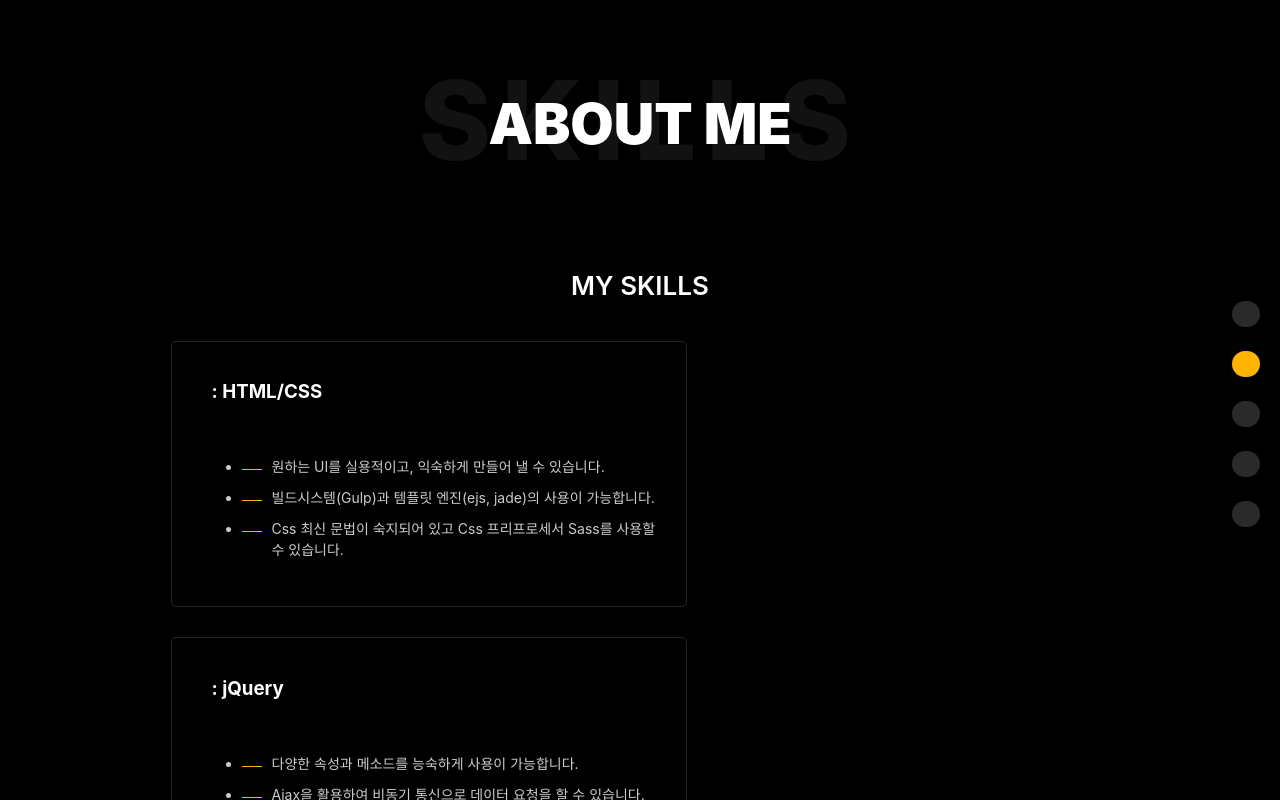
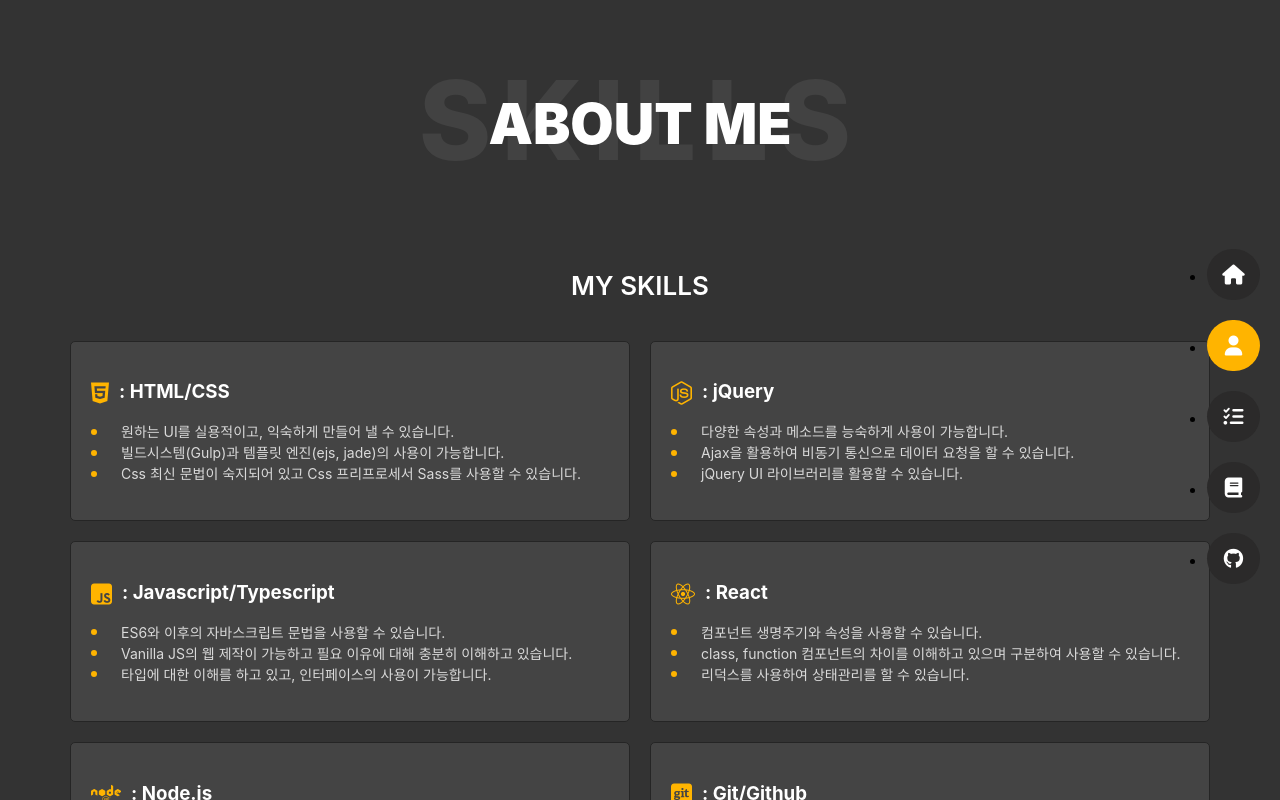
Before and after one commit to Nick-ugi/Portfolio, a React (Create React App) app: page /about in a window 1280 px wide. Shown: the top 800 px of the page. Built offline with nearby package versions, Linux system fonts and the light colour scheme.

Commit message:
메인페이지, 스킬들

```diff
--- a/src/components/organisms/Header.js
+++ b/src/components/organisms/Header.js
@@ -33,14 +33,15 @@
 					</Link>
 				</li>
 				<li className={props.page === "blog" ? "active" : ""}>
-					<Link to="/blog">
+					{/* eslint-disable-next-line react/jsx-no-target-blank */}
+					<a href="https://www.notion.so/9f5fe7c8d4d14e0585aa10185543efbd" target="_blank">
 						<span>Blog</span>
 						<i className="fas fa-book"></i>
-					</Link>
+					</a>
 				</li>
 				<li>
 					{/* eslint-disable-next-line react/jsx-no-target-blank */}
-					<a href="https://github.com/hjban-dev" target="_blank">
+					<a href="https://github.com/Nick-ugi" target="_blank">
 						<span>Github</span>
 						<i className="fab fa-github"></i>
 					</a>
@@ -116,6 +117,7 @@
 					font-size: 20px;
 					text-align: center;
 					line-height: 25px;
+					color: #fff; /* 아이콘의 기본 색상을 흰색으로 설정 */
 				}
 			}
 		}
--- a/src/components/organisms/HomeTxtWrap.js
+++ b/src/components/organisms/HomeTxtWrap.js
@@ -62,16 +62,16 @@
 	11% { width: 100%; }
 	22% { width: 100%; }
 	32% { top: 0; width: 0; }
-	33% { top: -4.5rem; }
+	33% { top: 0; }
 	34% { width: 0; }
 	44% { width: 100%; }
 	55% { width: 100%; }
-	65% { top: -4.5rem; width: 0; }
-	66% { top: -9rem; }
+	65% { top: 0; width: 0; }
+	66% { top: 0; }
 	67% { width: 0; }
 	77% { width: 100%; }
 	89% { width: 100%; }
-	99% { top: -9rem; width: 0; }
+	99% { top: 0; width: 0; }
 	100% { top: 0; width: 0; }
 `;
 
@@ -81,16 +81,16 @@
 	11% { width: 100%; }
 	22% { width: 100%; }
 	32% { top: 0; width: 0; }
-	33% { top: -3.5rem; }
+	33% { top: 0; }
 	34% { width: 0; }
 	44% { width: 100%; }
 	55% { width: 100%; }
-	65% { top: -3.5rem; width: 0; }
-	66% { top: -7rem; }
+	65% { top: 0; width: 0; }
+	66% { top: 0; }
 	67% { width: 0; }
 	77% { width: 100%; }
 	89% { width: 100%; }
-	99% { top: -7rem; width: 0; }
+	99% { top: 0; width: 0; }
 	100% { top: 0; width: 0; }
 `;
 
@@ -169,6 +169,7 @@
 				white-space: nowrap;
 				overflow: hidden;
 				position: relative;
+				line-height: 1; /* 줄 간격을 조정하여 텍스트 위치를 맞춤 */
 
 				.message {
 					display: block;
--- a/src/components/organisms/PortfolioMain.js
+++ b/src/components/organisms/PortfolioMain.js
@@ -5,9 +5,10 @@
 
 class PortfolioMain extends Component {
 	componentDidMount() {
-		const nodes = [].slice.call(document.querySelectorAll(".port-list"), 0);
+		const nodes = Array.from(document.querySelectorAll(".port-list"));
 		const directions = { 0: "top", 1: "right", 2: "bottom", 3: "left" };
-		const classNames = ["in", "out"].map((p) => Object.values(directions).map((d) => `${p}-${d}`)).reduce((a, b) => a.concat(b));
+		const classNames = ["in", "out"]
+			.flatMap(p => Object.values(directions).map(d => `${p}-${d}`));
 
 		const getDirectionKey = (ev, node) => {
 			const { width, height, top, left } = node.getBoundingClientRect();
@@ -15,34 +16,45 @@
 			const t = ev.pageY - (top + window.pageYOffset);
 			const x = l - (width / 2) * (width > height ? height / width : 1);
 			const y = t - (height / 2) * (height > width ? width / height : 1);
-			return Math.round(Math.atan2(y, x) / 1.57079633 + 5) % 4; // 각도
+			return Math.round(Math.atan2(y, x) / Math.PI * 2 + 5) % 4;
 		};
 
 		class Item {
 			constructor(element) {
 				this.element = element;
-				this.element.addEventListener("mouseover", (ev) => this.update(ev, "in"));
-				this.element.addEventListener("mouseout", (ev) => this.update(ev, "out"));
+				this.element.addEventListener("mouseover", this.handleMouseOver);
+				this.element.addEventListener("mouseout", this.handleMouseOut);
 			}
+
+			handleMouseOver = (ev) => this.update(ev, "in");
+			handleMouseOut = (ev) => this.update(ev, "out");
 
 			update(ev, prefix) {
 				this.element.classList.remove(...classNames);
 				this.element.classList.add(`${prefix}-${directions[getDirectionKey(ev, this.element)]}`);
 			}
+
+			destroy() {
+				this.element.removeEventListener("mouseover", this.handleMouseOver);
+				this.element.removeEventListener("mouseout", this.handleMouseOut);
+			}
 		}
 
-		nodes.forEach((node) => new Item(node));
+		this.items = nodes.map(node => new Item(node));
+	}
+
+	componentWillUnmount() {
+		this.items.forEach(item => item.destroy());
 	}
 
 	render() {
-		const portfolioList = data.portfolioList.map((list, idx) => {
-			return (
+		const portfolioList = data.portfolioList.map((list, idx) => (
 			<li key={idx} className="port-list">
 				<Link to={`/projects/${list.name}`}>
 					<div>
 						{list.project === "Toy" && (
 							<div className="toy">
-									<img src="./images/toy.png" alt="" />
+								<img src="./images/toy.png" alt="Toy" />
 							</div>
 						)}
 
@@ -58,8 +70,8 @@
 							<div className="tech">
 								<span className="label">Tech Stack</span>
 								<ul>
-										{list.tech.map((list, idx) => (
-											<li key={idx}>{list}</li>
+									{list.tech.map((tech, idx) => (
+										<li key={idx}>{tech}</li>
 									))}
 								</ul>
 							</div>
@@ -67,13 +79,12 @@
 					</div>
 					<div className="logoWrap">
 						<div className="logo">
-								<img src={`./images/logo/${list.logo}.png`} alt="" />
+							<img src={`./images/logo/${list.logo}.png`} alt={`${list.name} Logo`} />
 						</div>
 					</div>
 				</Link>
 			</li>
-			);
-		});
+		));
 
 		return (
 			<StyledPortWrap className="container">
@@ -83,87 +94,25 @@
 	}
 }
 
-const inTop = keyframes`
+const slideIn = (direction) => keyframes`
 	from {
-		top:-100%;
-		left:0;
+		top: ${direction === "top" ? "-100%" : direction === "bottom" ? "100%" : "0"};
+		left: ${direction === "left" ? "-100%" : direction === "right" ? "100%" : "0"};
 	}
 	to {
 		top: 0;
-		left:0;
-	}
-`;
-const outTop = keyframes`
-	from {
-		top: 0;
-		left:0;
-	}
-	to {
-		top: -100%;
-		left:0;
+		left: 0;
 	}
 `;
 
-const inRight = keyframes`
+const slideOut = (direction) => keyframes`
 	from {
-		top:0;
-		left:100%;
+		top: 0;
+		left: 0;
 	}
 	to {
-		top:0;
-		left:0;
-	}
-`;
-const outRight = keyframes`
-	from {
-		top:0;
-		left:0;
-	}
-	to {
-		top:0;
-		left:100%;
-	}
-`;
-
-const inBottom = keyframes`
-	from {
-		top: 100%;
-		left:0;
-	}
-	to {
-		top: 0;
-		left:0;
-	}
-`;
-const outBottom = keyframes`
-	from {
-		top:0;
-		left:0;
-	}
-	to {
-		top:100%;
-		left:0;
-	}
-`;
-
-const inLeft = keyframes`
-	from {
-		top: 0;
-		left:-100%;
-	}
-	to {
-		top: 0;
-		left:0;
-	}
-`;
-const outLeft = keyframes`
-	from {
-		top:0;
-		left:0;
-	}
-	to {
-		top:0;
-		left:-100%;
+		top: ${direction === "top" ? "-100%" : direction === "bottom" ? "100%" : "0"};
+		left: ${direction === "left" ? "-100%" : direction === "right" ? "100%" : "0"};
 	}
 `;
 
@@ -172,10 +121,14 @@
 	max-width: 1140px;
 	margin: auto;
 	padding-bottom: 80px;
+
 	> ul {
 		display: flex;
 		flex-wrap: wrap;
 		justify-content: space-between;
+		padding: 0;
+		list-style: none;
+
 		> li {
 			width: 32%;
 			min-height: 320px;
@@ -184,20 +137,26 @@
 			background-color: #191919;
 			border-radius: 2px;
 			overflow: hidden;
+			cursor: pointer;
+
 			a {
 				width: 100%;
 				height: 100%;
-				display: inline-block;
+				display: block;
+				text-decoration: none;
+
 				> div {
 					height: 100%;
 					padding: 20px;
 					pointer-events: none;
+
 					.toy {
 						position: absolute;
 						top: 20px;
 						right: 20px;
 						font-size: 30px;
 						color: ${(props) => props.theme.mainColor};
+
 						img {
 							width: 45px;
 						}
@@ -210,6 +169,7 @@
 						display: flex;
 						flex-direction: column;
 						justify-content: space-between;
+
 						.txt-wrap {
 							.name {
 								font-weight: 500;
@@ -225,12 +185,14 @@
 								font-size: 14px;
 							}
 						}
+
 						.tech {
 							ul {
 								display: flex;
 								flex-wrap: wrap;
-								margin-left: -2px;
+								margin: 0;
 								padding-top: 3px;
+
 								li {
 									padding: 4px;
 									margin: 0 2px 5px;
@@ -241,6 +203,7 @@
 								}
 							}
 						}
+
 						span.label {
 							display: block;
 							padding-bottom: 3px;
@@ -249,6 +212,7 @@
 						}
 					}
 				}
+
 				.logoWrap {
 					position: absolute;
 					z-index: 1;
@@ -256,9 +220,10 @@
 					height: 100%;
 					display: flex;
 					align-items: center;
+					justify-content: center;
 					text-align: center;
-					justify-content: center;
 					background-color: rgba(255, 180, 0, 0.92);
+
 					.logo {
 						img {
 							border-radius: 1px;
@@ -267,35 +232,34 @@
 					}
 				}
 			}
+
 			&.in-top .logoWrap {
-				animation: ${inTop} 300ms ease 0ms 1 forwards;
+				animation: ${slideIn("top")} 300ms ease-out forwards;
 			}
 			&.out-top .logoWrap {
-				animation: ${outTop} 300ms ease 0ms 1 forwards;
+				animation: ${slideOut("top")} 300ms ease-in forwards;
 			}
-
 			&.in-right .logoWrap {
-				animation: ${inRight} 300ms ease 0ms 1 forwards;
+				animation: ${slideIn("right")} 300ms ease-out forwards;
 			}
 			&.out-right .logoWrap {
-				animation: ${outRight} 300ms ease 0ms 1 forwards;
+				animation: ${slideOut("right")} 300ms ease-in forwards;
 			}
-
 			&.in-bottom .logoWrap {
-				animation: ${inBottom} 300ms ease 0ms 1 forwards;
+				animation: ${slideIn("bottom")} 300ms ease-out forwards;
 			}
 			&.out-bottom .logoWrap {
-				animation: ${outBottom} 300ms ease 0ms 1 forwards;
+				animation: ${slideOut("bottom")} 300ms ease-in forwards;
 			}
-
 			&.in-left .logoWrap {
-				animation: ${inLeft} 300ms ease 0ms 1 forwards;
+				animation: ${slideIn("left")} 300ms ease-out forwards;
 			}
 			&.out-left .logoWrap {
-				animation: ${outLeft} 300ms ease 0ms 1 forwards;
+				animation: ${slideOut("left")} 300ms ease-in forwards;
 			}
 		}
 	}
+
 	@media ${(props) => props.theme.laptop} {
 		> ul {
 			.port-list {
@@ -304,14 +268,17 @@
 			}
 		}
 	}
+
 	@media ${(props) => props.theme.mobile} {
 		width: 80%;
 		padding-bottom: 60px;
+
 		> ul {
 			.port-list {
 				width: 100%;
 				min-height: 220px;
 				margin-bottom: 20px;
+
 				.tech {
 					display: none;
 				}
--- a/src/components/organisms/SkillsWrap.js
+++ b/src/components/organisms/SkillsWrap.js
@@ -21,95 +21,60 @@
 }
 
 const StyledSkillsWrap = styled.div`
-	display: flex;
-	flex-wrap: wrap;
+	display: grid;
+	grid-template-columns: repeat(3, 1fr);
+	gap: 20px;
+	width: 100%;
+
 	.skill-list {
-		width: calc(33% - 30px);
-		margin: 0 15px 30px;
-		padding: 20px 30px 20px 30px;
+		padding: 20px;
 		border: 1px solid #252525;
 		border-radius: 5px;
 		cursor: default;
+		background-color: #444;
+
 		.skill-label {
 			margin-bottom: 10px;
 			i {
 				color: ${(props) => props.theme.mainColor};
 				padding-right: 10px;
-				font-size: 50px;
-				vertical-align: text-top;
+				font-size: 24px;
+				vertical-align: middle;
 			}
 		}
+
 		.skill-detail {
+			list-style-type: none; /* 기본 점 제거 */
+			padding-left: 0; /* 기본 패딩 제거 */
+
 			li {
-				position: relative;
-				padding: 0 0 10px 30px;
+				padding-left: 30px;
 				font-size: 14px;
 				line-height: 1.5;
-				color: rgb(255 255 255 / 80%);
+				color: rgba(255, 255, 255, 0.8);
+				position: relative;
+
 				&::before {
 					content: "";
 					position: absolute;
 					left: 0;
-					top: 13px;
-					width: 20px;
-					height: 1px;
+					top: 50%;
+					transform: translateY(-50%);
+					width: 6px;
+					height: 6px;
 					background: ${(props) => props.theme.mainColor};
+					border-radius: 50%;
 				}
 			}
 		}
 	}
+
 	@media ${(props) => props.theme.laptop} {
-		width: 85%;
-		margin: auto;
-		.skill-list {
-			width: calc(50% - 30px);
-		}
+		grid-template-columns: repeat(2, 1fr);
 	}
+
 	@media ${(props) => props.theme.mobile} {
-		width: 90%;
-		.skill-list {
-			width: calc(100% - 30px);
-		}
-	}
-	.skill-list {
-		position: relative;
-		&::before,
-		&::after {
-			content: "";
-			box-sizing: inherit;
-			position: absolute;
-			width: 100%;
-			height: 100%;
-			border: 1px solid transparent;
-			width: 0;
-			height: 0;
-			border-radius: 5px;
-		}
-		&::before {
-			top: 0;
-			left: 0;
-		}
-		&::after {
-			bottom: 0;
-			right: 0;
-		}
-		&:hover {
-			&::before,
-			&::after {
-				width: 100%;
-				height: 100%;
-			}
-			&::before {
-				border-top-color: ${(props) => props.theme.mainColor};
-				border-right-color: ${(props) => props.theme.mainColor};
-				transition: width 0.15s ease-out, height 0.15s ease-out 0.15s;
-			}
-			&::after {
-				border-bottom-color: ${(props) => props.theme.mainColor};
-				border-left-color: ${(props) => props.theme.mainColor};
-				transition: border-color 0s ease-out 0.3s, width 0.15s ease-out 0.3s, height 0.15s ease-out 0.45s;
-			}
-		}
+		grid-template-columns: 1fr;
 	}
 `;
 
--- a/src/components/pages/AboutPage.js
+++ b/src/components/pages/AboutPage.js
@@ -6,7 +6,7 @@
 import SkillsWrap from "../organisms/SkillsWrap";
 import PageWrap from "../templates/PageWrap";
 
-export class aboutPage extends Component {
+export class AboutPage extends Component {
 	render() {
 		return (
 			<PageWrap page="about">
@@ -31,16 +31,14 @@
 }
 
 const StyledSkills = styled.main`
-	background-color: #000; /* 배경을 검정색으로 설정 */
-	color: #fff; /* 텍스트 색상을 흰색으로 설정 */
+	background-color: #333;
+	color: #fff;
 
 	section {
 		max-width: 1140px;
 		margin: auto;
 		padding-bottom: 80px;
-		position: relative; /* 섹션을 상대 위치로 설정 */
-
-		/* 중앙 정렬을 위한 margin 및 flexbox 설정 */
+		position: relative;
 		display: flex;
 		flex-direction: column;
 		align-items: center;
@@ -49,11 +47,11 @@
 			content: "";
 			position: absolute;
 			bottom: 0;
-			left: 50%; /* 가상 요소를 중앙에 배치 */
-			transform: translateX(-50%); /* 가상 요소를 정확히 중앙에 위치시키기 위한 변환 */
+			left: 50%;
+			transform: translateX(-50%);
 			width: 500px;
 			height: 1px;
-			background-color: #252525; /* 구분선 색상 */
+			background-color: #252525;
 		}
 
 		> h2 {
@@ -61,7 +59,7 @@
 			font-size: 26px;
 			font-weight: 600;
 			text-align: center;
-			color: #fff; /* 제목 색상 흰색으로 설정 */
+			color: #fff;
 		}
 	}
 
@@ -76,4 +74,4 @@
 	}
 `;
 
-export default aboutPage;
+export default AboutPage;
--- a/src/index.js
+++ b/src/index.js
@@ -5,7 +5,7 @@
 import reportWebVitals from "./reportWebVitals";
 import config from "./assets/config";
 import { ThemeProvider } from "styled-components";
-
+import '@fortawesome/fontawesome-free/css/all.min.css';
 
 const root = ReactDOM.createRoot(document.getElementById('root'));
 
```
Lines whose indentation alone changed are shown as unchanged.
